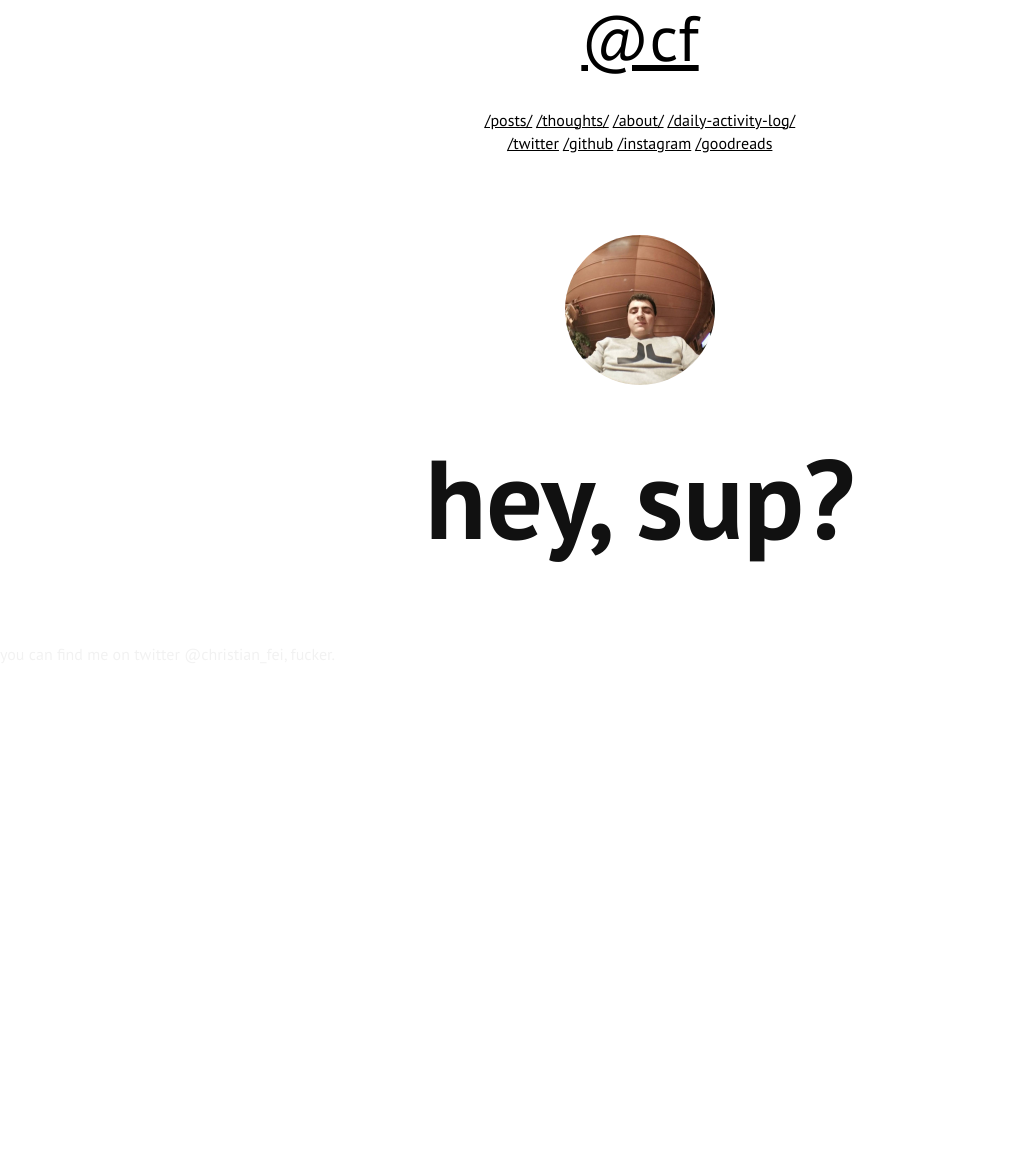
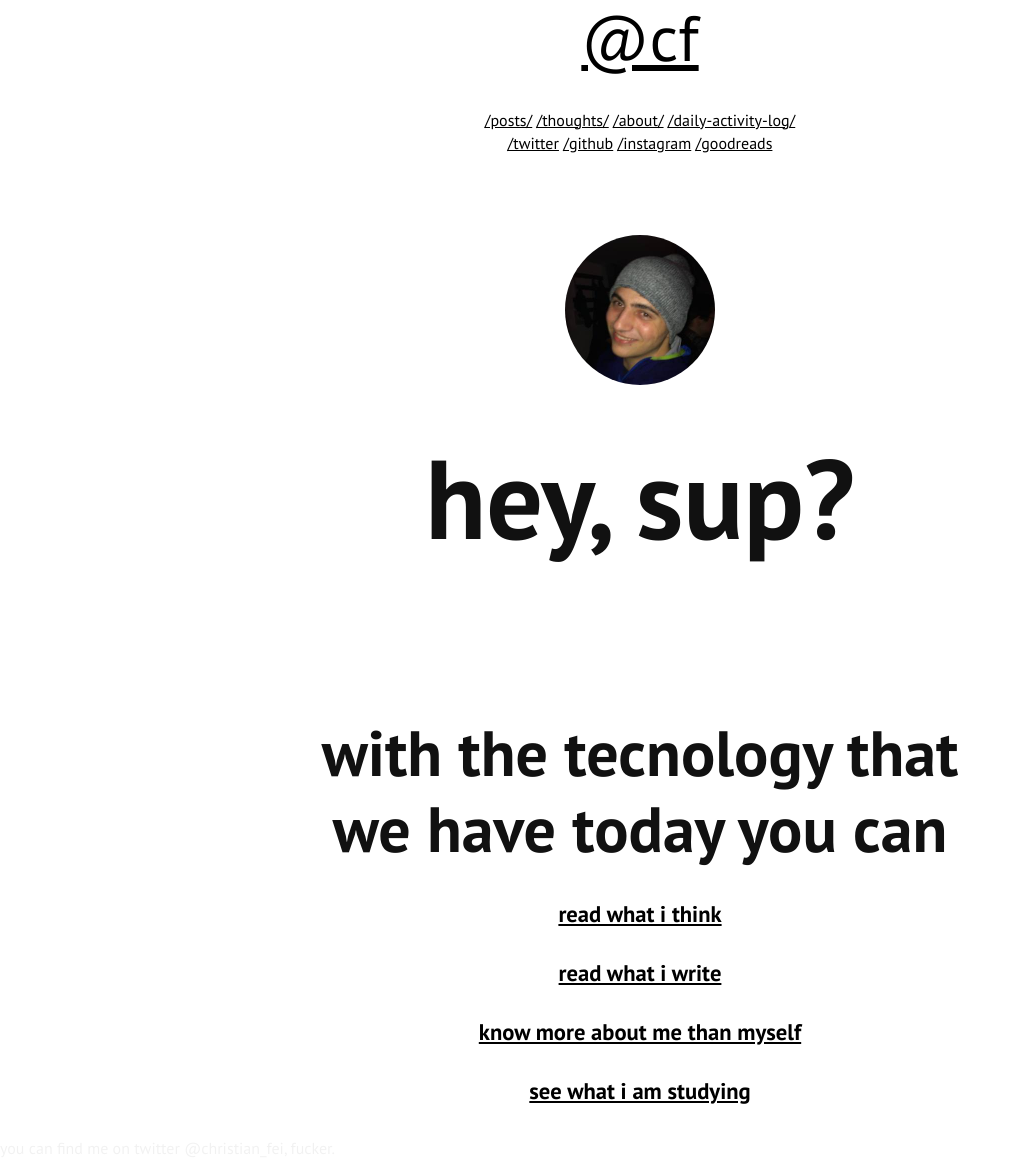
Before and after one commit to christian-fei/christian-fei.github.io-pandoc, a Jekyll site: the page built from index.html, in a window 1280 px wide. Shown: the whole page, without its empty margins (0-1019 px from the left). Built offline with Jekyll 4.4.1, drawn with Linux system fonts in a browser that asks for light colours; Markdown is read by kramdown in place of the engine named in the settings; the list of posts is cut into pages by our own code; before the commit the page ends 900 px from its top, so only the background shows below that.

Commit message:
updateds layout

```diff
--- a/index.html
+++ b/index.html
@@ -8,9 +8,30 @@
   <br/>
   <br/>
 
-  <h1 class="giant tac">
-    hey, sup?
-  </h1>
+  <section class="tac">
+    <h1 class="giant">
+      hey, sup?
+    </h1>
+
+    <br/>
+    <br/>
+    <br/>
+    <br/>
+
+    <h1>with the tecnology that we have today you can</h1>
+    <h4>
+      <a href="/thoughts">read what i think</a>
+    </h4>
+    <h4>
+      <a href="/posts">read what i write</a>
+    </h4>
+    <h4>
+      <a href="/about">know more about me than myself</a>
+    </h4>
+    <h4>
+      <a href="/daily-activity-log">see what i am studying</a>
+    </h4>
+  </section>
 
   <img src="assets/images/ss/1.jpg" style="display:none">
   <img src="assets/images/ss/2.jpg" style="display:none">
```
Also changed, not shown: 404.html (+7 -1 lines).
